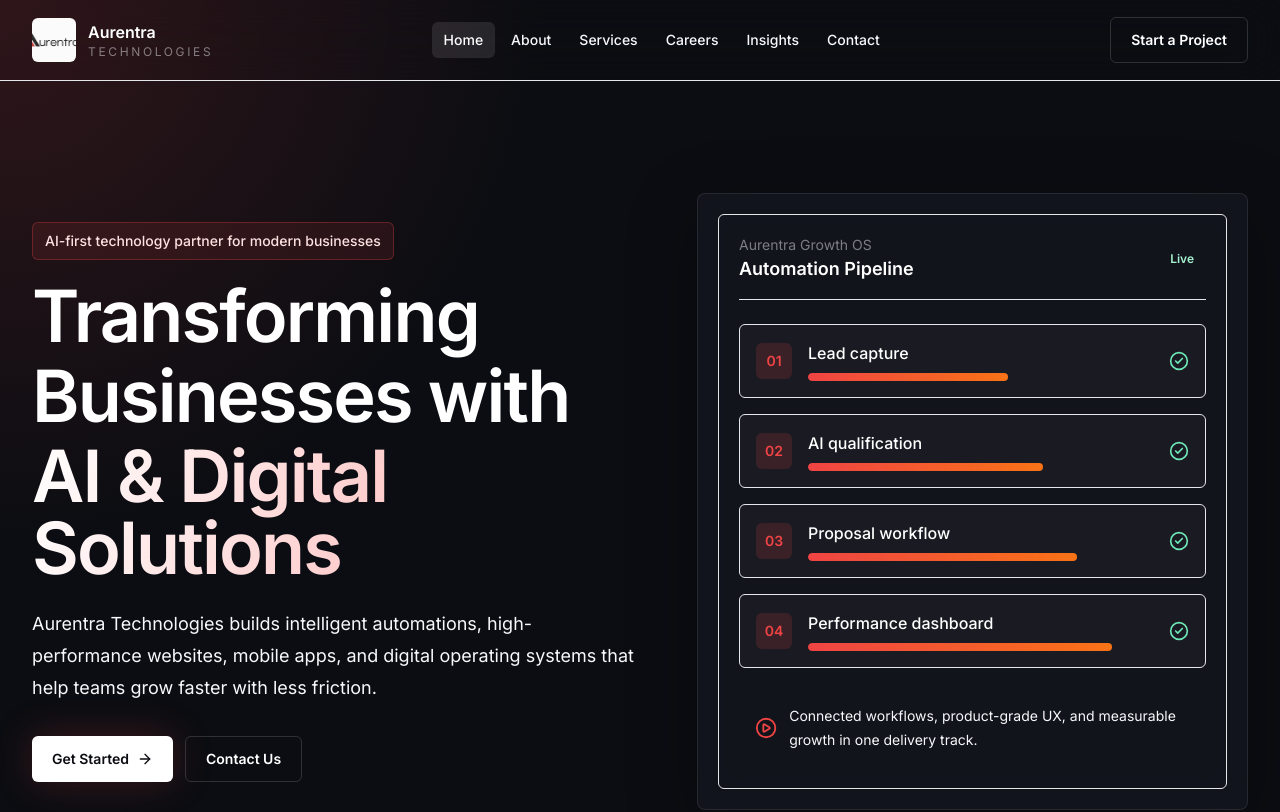
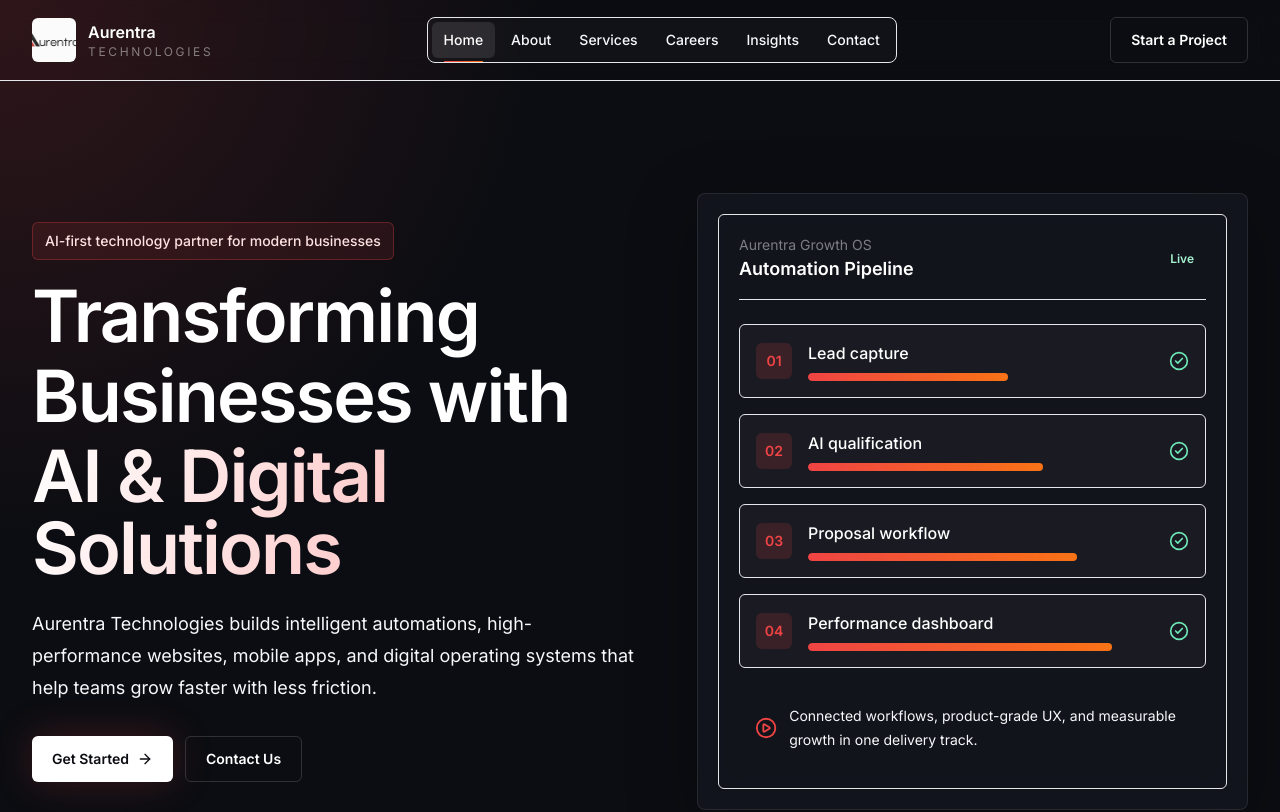
Before and after one commit to Akhils696/Aurentra, a Next.js app: page / in a window 1280 px wide. Shown: the top 812 px of the page. Built offline with nearby package versions, Linux system fonts and the light colour scheme.

Commit message:
feat: improve navbar with animated active state and scroll blur

```diff
--- a/components/layout/navbar.tsx
+++ b/components/layout/navbar.tsx
@@ -3,8 +3,9 @@
 import Image from "next/image";
 import Link from "next/link";
 import { usePathname } from "next/navigation";
+import { motion } from "framer-motion";
 import { Menu, X } from "lucide-react";
-import { useState } from "react";
+import { useEffect, useState } from "react";
 import { navItems } from "@/lib/site-data";
 import { cn } from "@/lib/utils";
 import { Button } from "@/components/ui/button";
@@ -12,9 +13,22 @@ import { Button } from "@/components/ui/button";
 export function Navbar() {
   const pathname = usePathname();
   const [open, setOpen] = useState(false);
+  const [scrolled, setScrolled] = useState(false);
+
+  useEffect(() => {
+    const onScroll = () => setScrolled(window.scrollY > 10);
+    onScroll();
+    window.addEventListener("scroll", onScroll, { passive: true });
+    return () => window.removeEventListener("scroll", onScroll);
+  }, []);
 
   return (
-    <header className="sticky top-0 z-50 border-b border-white/8 bg-ink/78 backdrop-blur-xl">
+    <header
+      className={cn(
+        "sticky top-0 z-50 border-b transition-all duration-300",
+        scrolled ? "border-white/10 bg-ink/78 shadow-[0_12px_50px_rgba(0,0,0,0.22)] backdrop-blur-2xl" : "border-white/6 bg-ink/56 backdrop-blur-md",
+      )}
+    >
       <nav className="mx-auto flex h-20 max-w-7xl items-center justify-between px-5 sm:px-6 lg:px-8" aria-label="Primary">
         <Link href="/" className="flex items-center gap-3" aria-label="Aurentra Technologies home">
           <Image src="/images/aurentra-logo.jpeg" alt="" width={44} height={44} className="size-11 rounded-md object-cover" priority />
@@ -24,17 +38,31 @@ export function Navbar() {
           </div>
         </Link>
 
-        <div className="hidden items-center gap-1 lg:flex">
+        <div className="hidden items-center gap-1 rounded-lg border border-white/8 bg-white/[0.025] p-1 lg:flex">
           {navItems.map((item) => (
             <Link
               key={item.href}
               href={item.href}
               className={cn(
-                "rounded-md px-3 py-2 text-sm font-medium text-white/68 transition hover:bg-white/8 hover:text-white",
-                pathname === item.href && "bg-white/10 text-white",
+                "relative rounded-md px-3 py-2 text-sm font-medium text-white/68 transition hover:text-white",
+                pathname === item.href && "text-white",
               )}
             >
-              {item.label}
+              {pathname === item.href ? (
+                <motion.span
+                  layoutId="nav-active-pill"
+                  className="absolute inset-0 rounded-md bg-white/10"
+                  transition={{ duration: 0.32, ease: [0.22, 1, 0.36, 1] }}
+                />
+              ) : null}
+              <span className="relative z-10">{item.label}</span>
+              {pathname === item.href ? (
+                <motion.span
+                  layoutId="nav-active-underline"
+                  className="absolute inset-x-3 -bottom-1 h-px rounded-full bg-gradient-to-r from-aurora to-ember"
+                  transition={{ duration: 0.32, ease: "easeInOut" }}
+                />
+              ) : null}
             </Link>
           ))}
         </div>
```
